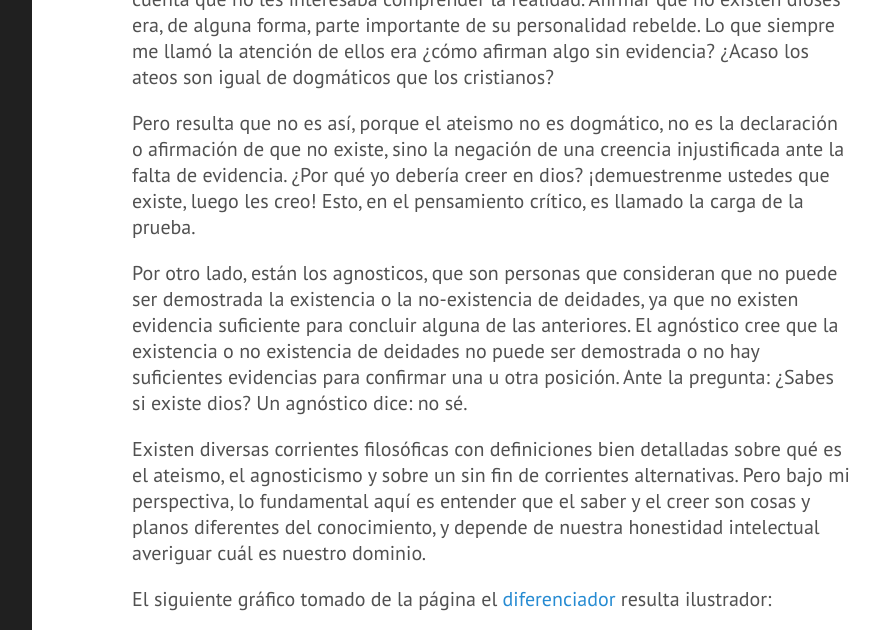
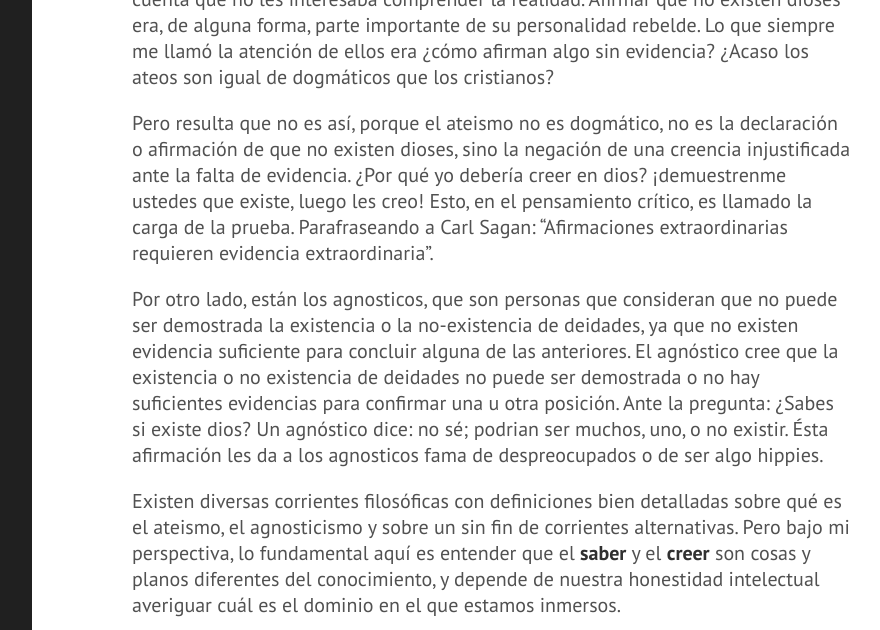
Before and after one commit to nicomedinap/nicomedinap.github.io, a Jekyll site: the page built from _posts/2021-11-15-Ateo_agnostico.md, in a window 1280 px wide and 1400 px high, scrolled down 1574 px. Shown: the top 630 px of the window, without its empty margins (328-1208 px from the left). Built offline with Jekyll 4.4.1, drawn with Linux system fonts in a browser that asks for light colours; some of the changed text lies outside the part shown.

Commit message:
Update 2021-11-15-Ateo_agnostico.md

```diff
--- a/_posts/2021-11-15-Ateo_agnostico.md
+++ b/_posts/2021-11-15-Ateo_agnostico.md
@@ -22,11 +22,11 @@
 
 Al conversar con otros autodenominados "ateos" se entendía que, en realidad, muchas veces era sólo otro nicho de apariencias, donde interesaba ir en contra de la iglesia o cualquer cosa que tuviera tintes sacros; o que simplemente les gustaba agredir las creencias de otras personas porque les parecían estúpidas. Esas personas se sentían "superiores" por no creer, pero bastaba cruzar algunas palabras para darse cuenta que no les interesaba comprender la realidad. Afirmar que no existen dioses era, de alguna forma, parte importante de su personalidad rebelde. Lo que siempre me llamó la atención de ellos era ¿cómo afirman algo sin evidencia? ¿Acaso los ateos son igual de dogmáticos que los cristianos?
 
-Pero resulta que no es así, porque el ateismo no es dogmático, no es la declaración o afirmación de que no existe, sino la negación de una creencia injustificada ante la falta de evidencia. ¿Por qué yo debería creer en dios? ¡demuestrenme ustedes que existe, luego les creo! Esto, en el pensamiento crítico, es llamado la carga de la prueba.
+Pero resulta que no es así, porque el ateismo no es dogmático, no es la declaración o afirmación de que no existen dioses, sino la negación de una creencia injustificada ante la falta de evidencia. ¿Por qué yo debería creer en dios? ¡demuestrenme ustedes que existe, luego les creo! Esto, en el pensamiento crítico, es llamado la carga de la prueba. Parafraseando a Carl Sagan: "Afirmaciones extraordinarias requieren evidencia extraordinaria".
 
-Por otro lado, están los agnosticos, que son personas que consideran que no puede ser demostrada la existencia o la no-existencia de deidades, ya que no existen evidencia suficiente para concluir alguna de las anteriores. El agnóstico cree que la existencia o no existencia de deidades no puede ser demostrada o no hay suficientes evidencias para confirmar una u otra posición. Ante la pregunta: ¿Sabes si existe dios? Un agnóstico dice: no sé.
+Por otro lado, están los agnosticos, que son personas que consideran que no puede ser demostrada la existencia o la no-existencia de deidades, ya que no existen evidencia suficiente para concluir alguna de las anteriores. El agnóstico cree que la existencia o no existencia de deidades no puede ser demostrada o no hay suficientes evidencias para confirmar una u otra posición. Ante la pregunta: ¿Sabes si existe dios? Un agnóstico dice: no sé; podrian ser muchos, uno, o no existir. Ésta afirmación les da a los agnosticos fama de despreocupados o de ser algo hippies.
 
-Existen diversas corrientes filosóficas con definiciones bien detalladas sobre qué es el ateismo, el agnosticismo y sobre un sin fin de corrientes alternativas. Pero bajo mi perspectiva, lo fundamental aquí es entender que el saber y el creer son cosas y planos diferentes del conocimiento, y depende de nuestra honestidad intelectual averiguar cuál es nuestro dominio.
+Existen diversas corrientes filosóficas con definiciones bien detalladas sobre qué es el ateismo, el agnosticismo y sobre un sin fin de corrientes alternativas. Pero bajo mi perspectiva, lo fundamental aquí es entender que el **saber** y el **creer** son cosas y planos diferentes del conocimiento, y depende de nuestra honestidad intelectual averiguar cuál es el dominio en el que estamos inmersos.
 
 El siguiente gráfico tomado de la página el [diferenciador](https://www.diferenciador.com/ateo-y-agnostico/){:target="_blank"} resulta ilustrador:
 
@@ -34,8 +34,8 @@
 <img src="https://cdn.diferenciador.com/imagenes/ateo-agnostico2-cke.jpg" alt="Cuadro comparativo"  width="400" height="290" /> <figcaption align = "center"><b> Figura 1: Plano cartesiando de las variables (saber,creer). Cuatro posibilidades se abren paso y el universo se complejiza, para variar.</b></figcaption>
 </figure>
 
-Ambas dimensiones (saber, creer) pueden ser representados en el plano cartesiano y cuantificarse a lo menos 4 zonas diferentes complementarias; por ende ser ateo agnóstico es una respuesta plausible ante la vida.
+Ambas dimensiones (saber, creer) pueden ser representados en el plano cartesiano y cuantificarse a lo menos 4 zonas diferentes complementarias; por ende ser ateo agnóstico es una respuesta plausible ante la vida. Yo me considero Ateo agnóstico porque considero que el ateísmo y el gnosticismo son planos diferentes de un mismo suceso.
 
-Yo me considero Ateo agnóstico porque considero que el ateísmo y el gnosticismo son planos diferentes de un mismo suceso. Ante la pregunta ¿CREES en dios? Yo digo no, no veo evidencia de él ni ninguna manifestación en toda la historia, por lo que me considero ateo. Mi ateismo proviene desde la experimentación de la realidad. Ante la pregunta ¿SABES si existe dios? Yo respondo no sé, no tengo como comprobar que existe, o que no existe, por lo que me considero agnóstico.
+Ante la pregunta ¿CREES en dios? Yo digo no, no creo. No veo evidencia de él ni ninguna manifestación en toda la historia, por lo que me considero ateo. Mi ateismo proviene desde la experimentación de la realidad. Ante la pregunta ¿SABES si existe dios? Yo respondo no sé, no tengo cómo comprobar que existe, o que no existe, por lo que me considero agnóstico.
 
-El ateismo es una opinión, pero el agnostiscimo es la conclusión de vivir en un mundo sin fronteras claras.
+El ateismo es una opinión, pero el agnostiscimo es la conclusión de vivir en un mundo sin fronteras claras, por lo menos para un simple humano.
```
